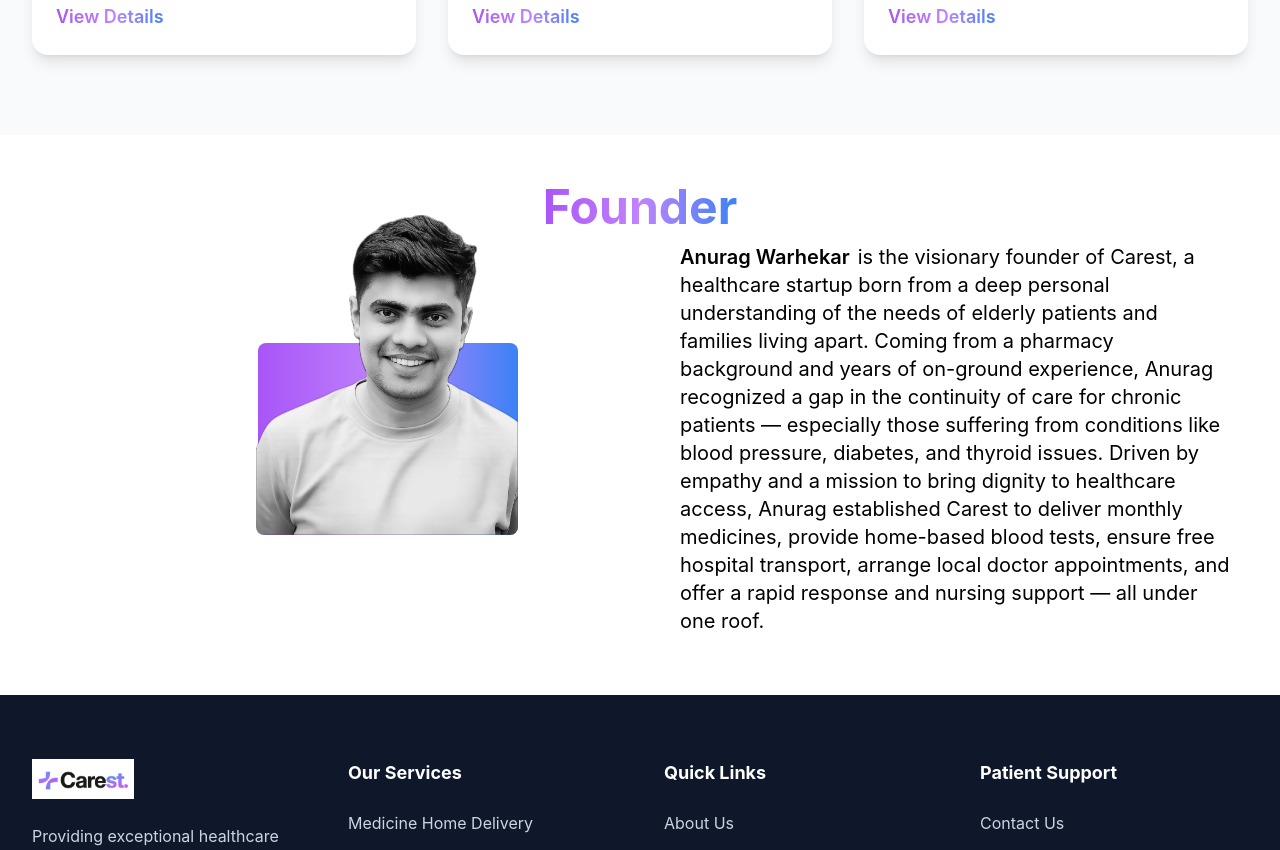
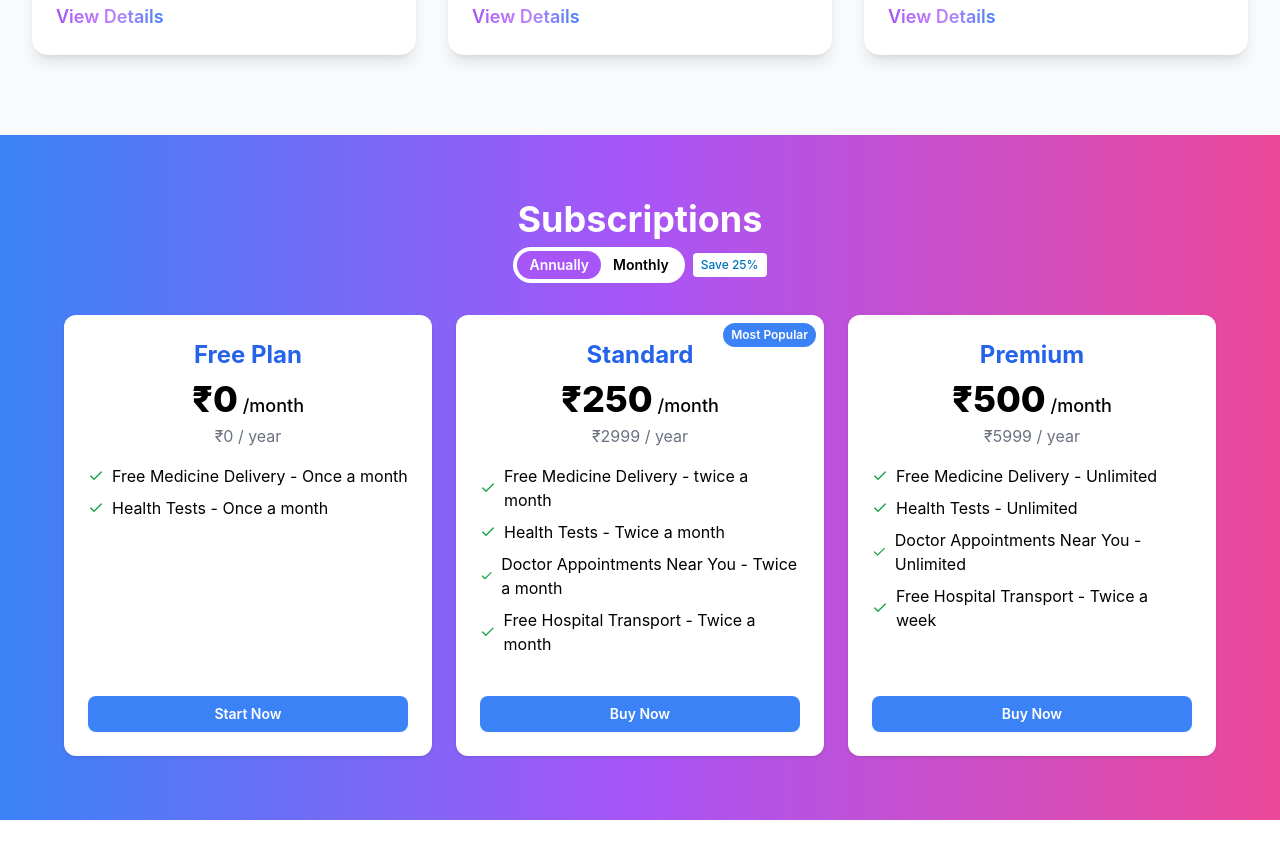
Before and after one commit to SanketW12/carest-site, a React (Vite) app: page / in a window 1280 px wide. Shown: the part 1900-2750 px from the top of the page. Built offline with nearby package versions, Linux system fonts and the light colour scheme.

Commit message:
add subscription page

```diff
--- a/src/App.tsx
+++ b/src/App.tsx
@@ -7,6 +7,7 @@ import Doctors from "./components/Doctors";
 import Contact from "./components/Contact";
 import Footer from "./components/Footer";
 import Founder from "./components/Founder";
+import Subscriptions from "./components/Subscriptions";
 
 function App() {
   return (
@@ -17,6 +18,7 @@ function App() {
       <About /> */}
       <Doctors />
       {/* <Contact /> */}
+      <Subscriptions />
       <Founder />
       <Footer />
     </div>
--- /dev/null
+++ b/src/components/Subscriptions.tsx
@@ -0,0 +1,145 @@
+import React, { useState } from "react";
+import { Check, X } from "lucide-react";
+
+const plans = [
+  {
+    name: "Free Plan",
+    priceMonthly: 0,
+    priceYearly: 0,
+    savings: 0,
+    features: [
+      "Free Medicine Delivery - Once a month",
+      "Health Tests - Once a month",
+    ],
+    limitedFeatures: [],
+    button: "Start Now",
+    link: "#",
+  },
+  {
+    name: "Standard",
+    priceMonthly: 299,
+    priceYearly: 2999,
+    savings: 0,
+    features: [
+      "Free Medicine Delivery - twice a month",
+      "Health Tests - Twice a month",
+      "Doctor Appointments Near You - Twice a month",
+      "Free Hospital Transport - Twice a month",
+    ],
+    limitedFeatures: [],
+    button: "Buy Now",
+    link: "#",
+    mostPopular: true,
+  },
+  {
+    name: "Premium",
+    priceMonthly: 599,
+    priceYearly: 5999,
+    savings: 0,
+    features: [
+      "Free Medicine Delivery - Unlimited",
+      "Health Tests - Unlimited",
+      "Doctor Appointments Near You - Unlimited",
+      "Free Hospital Transport - Twice a week",
+    ],
+    button: "Buy Now",
+    link: "#",
+  },
+];
+
+export default function Subscriptions() {
+  const [isYearly, setIsYearly] = useState(true);
+
+  return (
+    <div className="bg-gradient-to-r from-blue-500 via-purple-500 to-pink-500 py-16 text-white text-center px-4 bg-opacity-35">
+      <h2 className="text-4xl font-bold mb-2">Subscriptions</h2>
+
+      <div className="flex justify-center items-center mb-8 gap-2">
+        <div
+          className="relative inline-flex items-center cursor-pointer bg-white rounded-full px-1 py-1"
+          onClick={() => setIsYearly(!isYearly)}
+        >
+          <div
+            className={`text-sm rounded-full px-3 py-1 font-semibold transition-all duration-300 ${
+              isYearly ? "bg-purple-500 text-white" : "text-black"
+            }`}
+          >
+            Annually
+          </div>
+          <div
+            className={`text-sm rounded-full px-3 py-1 font-semibold transition-all duration-300 ${
+              !isYearly ? "bg-purple-500 text-white" : "text-black"
+            }`}
+          >
+            Monthly
+          </div>
+        </div>
+        <span className="bg-white text-[#0071c2] text-xs px-2 py-1 rounded font-medium">
+          Save 25%
+        </span>
+      </div>
+
+      <div className="grid grid-cols-1 md:grid-cols-3 gap-6 max-w-6xl mx-auto">
+        {plans.map((plan) => (
+          <div
+            key={plan.name}
+            className="bg-white text-black rounded-xl shadow p-6 flex flex-col justify-between relative"
+          >
+            {plan.mostPopular && (
+              <span className="absolute top-2 right-2 bg-blue-500 text-white text-xs px-2 py-1 rounded-full font-semibold">
+                Most Popular
+              </span>
+            )}
+            <div className="mb-4">
+              <h3 className="text-2xl font-bold mb-2 text-blue-600">
+                {plan.name}
+              </h3>
+              <div className="text-4xl font-extrabold mb-1">
+                ₹
+                {isYearly
+                  ? (plan.priceYearly / 12).toFixed(0)
+                  : plan.priceMonthly}
+                <span className="text-lg font-medium"> /month</span>
+              </div>
+              <div className="text-gray-500 mb-2">
+                ₹
+                {isYearly
+                  ? plan.priceYearly
+                  : (plan.priceMonthly * 12).toFixed(0)}{" "}
+                / year
+              </div>
+              {/* {plan.savings && isYearly && (
+                <div className="text-sm text-green-500 font-medium mb-2">
+                  You save ₹{plan.savings} a year
+                </div>
+              )} */}
+              <ul className="text-left space-y-2 mt-4">
+                {plan.features.map((feature) => (
+                  <li className="flex items-center gap-2" key={feature}>
+                    <Check className="text-green-600 h-4 w-4" />
+                    <span>{feature}</span>
+                  </li>
+                ))}
+                {plan.limitedFeatures?.map((feature) => (
+                  <li
+                    className="flex items-center gap-2 text-gray-400 line-through"
+                    key={feature}
+                  >
+                    <X className="h-4 w-4" />
+                    <span>{feature}</span>
+                  </li>
+                ))}
+              </ul>
+            </div>
+            <a
+              href={plan.link}
+              className={`mt-6 bg-blue-500 hover:bg-blue-700 text-white text-center py-2 rounded-lg font-semibold text-sm `}
+            >
+              {plan.button}
+            </a>
+          </div>
+        ))}
+      </div>
+    </div>
+  );
+}
```
